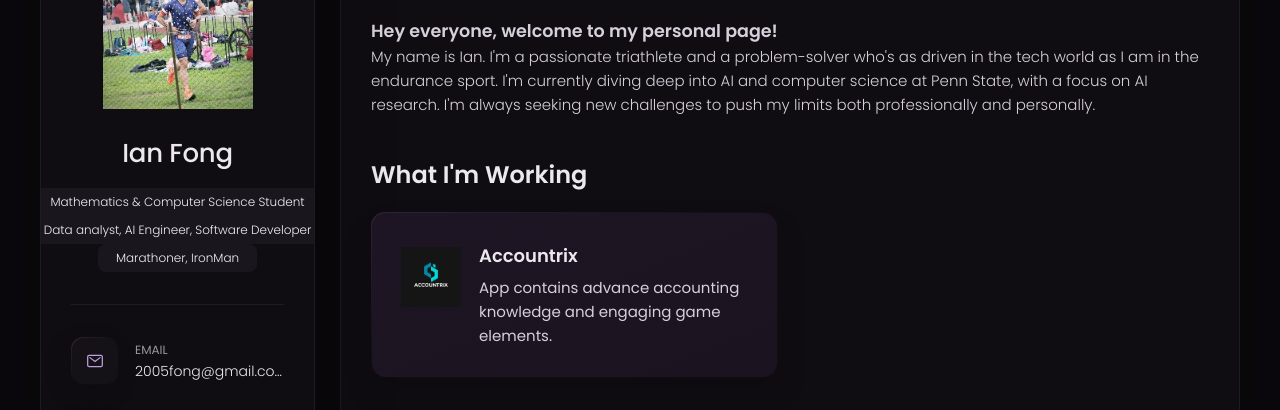
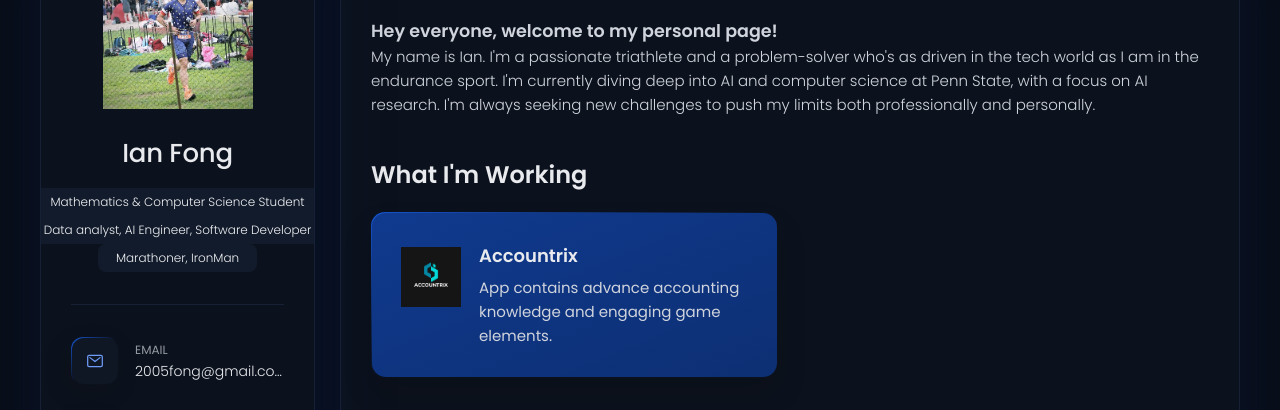
Before and after one commit to Yannaner/ianfong.space, a plain HTML site: page index.html in a window 1280 px wide. Shown: the part 162-572 px from the top of the page. Drawn offline with nearby package versions, Linux system fonts and the light colour scheme.

Commit message:
Neon blue

```diff
--- a/assets/css/style.css
+++ b/assets/css/style.css
@@ -7,49 +7,50 @@
   /* gradient */
   --bg-gradient-onyx: linear-gradient(
     to bottom right,
-    hsl(275, 25%, 18%) 3%, /* More saturated dark purple */
-    hsl(280, 30%, 10%) 97% /* Deeper purple-black */
+    hsl(220, 80%, 45%) 3%, /* Vibrant blue */
+    hsl(220, 90%, 30%) 97% /* Deep electric blue */
   );
   --bg-gradient-jet: linear-gradient(
     to bottom right,
-    hsla(275, 25%, 15%, 0.251) 0%,
-    hsla(280, 30%, 8%, 0) 100%
-  ), hsl(275, 25%, 10%);
+    hsla(220, 80%, 40%, 0.4) 0%,
+    hsla(220, 90%, 25%, 0) 100%
+  ), hsl(220, 80%, 25%);
   --bg-gradient-yellow-1: linear-gradient(
     to bottom right,
-    hsl(275, 60%, 30%) 0%, /* Richer purple */
-    hsla(280, 60%, 25%, 0) 50%
+    hsl(220, 90%, 50%) 0%, /* Neon blue */
+    hsla(220, 80%, 45%, 0) 50%
   );
   --bg-gradient-yellow-2: linear-gradient(
     135deg,
-    hsla(275, 60%, 30%, 0.251) 0%,
-    hsla(280, 60%, 25%, 0) 59.86%
-  ), hsl(275, 25%, 10%);
+    hsla(220, 90%, 50%, 0.4) 0%,
+    hsla(220, 80%, 40%, 0) 59.86%
+  ), hsl(220, 80%, 25%);
   --border-gradient-onyx: linear-gradient(
     to bottom right,
-    hsl(275, 25%, 18%) 0%,
-    hsla(275, 25%, 18%, 0) 50%
+    hsl(220, 80%, 45%) 0%, /* Bright blue border */
+    hsla(220, 80%, 40%, 0) 50%
   );
   --text-gradient-yellow: linear-gradient(
     to right,
-    hsl(275, 70%, 80%), /* Brighter purple */
-    hsl(280, 60%, 70%)
+    hsl(220, 100%, 85%), /* Soft sky blue */
+    hsl(220, 90%, 75%) /* Lighter neon blue */
   );
 
   /* solid */
 
-  --jet: hsl(270, 15%, 12%);
-  --onyx: hsl(270, 15%, 10%);
-  --eerie-black-1: hsl(270, 15%, 8%);
-  --eerie-black-2: hsl(270, 15%, 6%);
-  --smoky-black: hsl(270, 20%, 4%);
-  --white-1: hsl(270, 15%, 95%);
-  --white-2: hsl(270, 15%, 92%);
-  --orange-yellow-crayola: hsl(270, 50%, 75%);
-  --vegas-gold: hsl(270, 40%, 65%);
-  --light-gray: hsl(270, 15%, 84%);
-  --light-gray-70: hsla(270, 15%, 84%, 0.7);
-  --bittersweet-shimmer: hsl(270, 43%, 51%);
+  --jet: hsl(220, 40%, 15%);
+  --onyx: hsl(220, 40%, 12%);
+  --eerie-black-1: hsl(220, 40%, 10%);
+  --eerie-black-2: hsl(220, 40%, 8%);
+  --smoky-black: hsl(220, 50%, 6%);
+  --white-1: hsl(220, 15%, 95%);
+  --white-2: hsl(220, 15%, 92%);
+  --orange-yellow-crayola: hsl(220, 90%, 70%);
+  --vegas-gold: hsl(220, 80%, 60%);
+  --light-gray: hsl(220, 15%, 84%);
+  --light-gray-70: hsla(220, 15%, 84%, 0.7);
+  --bittersweet-shimmer: hsl(220, 70%, 55%);
+
   /**
    * typography
    */
@@ -76,11 +77,12 @@
   /**
    * shadow
    */
-    --shadow-1: -4px 8px 24px hsla(275, 25%, 0%, 0.25);
-  --shadow-2: 0 16px 30px hsla(275, 25%, 0%, 0.25);
-  --shadow-3: 0 16px 40px hsla(275, 25%, 0%, 0.25);
-  --shadow-4: 0 25px 50px hsla(275, 25%, 0%, 0.15);
-  --shadow-5: 0 24px 80px hsla(275, 25%, 0%, 0.25);
+  --shadow-1: -4px 8px 24px hsla(220, 80%, 20%, 0.25);
+  --shadow-2: 0 16px 30px hsla(220, 80%, 20%, 0.25);
+  --shadow-3: 0 16px 40px hsla(220, 80%, 20%, 0.25);
+  --shadow-4: 0 25px 50px hsla(220, 80%, 20%, 0.15);
+  --shadow-5: 0 24px 80px hsla(220, 80%, 20%, 0.25);
+
   /**
    * transition
    */
@@ -89,8 +91,6 @@
   --transition-2: 0.5s ease-in-out;
 
 }
-
-
 
 
 
--- a/assets/js/hackathonData.js
+++ b/assets/js/hackathonData.js
@@ -11,6 +11,6 @@ const hackathonProjects = [
     demoLink: "#",
     githubLink: "#",
     teamMembers: ["Ian Fong", "Team Member 2", "Team Member 3"]
-  },
-  // Add more hackathon projects by copying this structure
+  }
+  // Add more hackathon projects here following the same structure
 ];
--- a/assets/js/script.js
+++ b/assets/js/script.js
@@ -143,18 +143,33 @@ const pages = document.querySelectorAll("[data-page]");
 // add event to all nav link
 for (let i = 0; i < navigationLinks.length; i++) {
   navigationLinks[i].addEventListener("click", function () {
+    const clickedText = this.innerHTML.toLowerCase();
+    console.log('Navigation clicked:', clickedText); // Debug log
+
+    // Debug log all pages and their data-page attributes
+    pages.forEach(page => {
+      console.log('Available page:', page.dataset.page);
+    });
 
     for (let i = 0; i < pages.length; i++) {
-      if (this.innerHTML.toLowerCase() === pages[i].dataset.page) {
+      const pageType = pages[i].dataset.page;
+      console.log(`Comparing clicked "${clickedText}" with page "${pageType}"`);
+
+      if (clickedText === pageType) {
+        console.log('Match found! Activating page:', pageType);
         pages[i].classList.add("active");
         navigationLinks[i].classList.add("active");
         window.scrollTo(0, 0);
+
+        if (pageType === 'hackathons') {
+          console.log('Initializing hackathons page');
+          initializeHackathons();
+        }
       } else {
         pages[i].classList.remove("active");
         navigationLinks[i].classList.remove("active");
       }
     }
-
   });
 }
 
--- a/index.html
+++ b/index.html
@@ -189,7 +189,6 @@
           </li>
 
         </ul>
-
       </nav>
 
 
@@ -301,12 +300,12 @@
           <h3 class="h3 races-title">Race Highlights</h3>
 
           <ul class="clients-list has-scrollbar">
-
+<!--
             <li class="clients-item">
               <a href="#">
                 <img src="./assets/images/S__5627999_0.jpg" alt="client logo">
               </a>
-            </li>
+            </li> -->
 
             <li class="clients-item">
               <a href="#">
@@ -815,6 +814,7 @@
 
   <script src="./assets/js/blogData.js"></script>
   <script src="./assets/js/script.js"></script>
+  <script src="./assets/js/hackathonData.js"></script>
 
   <!--
     - ionicon link
```
